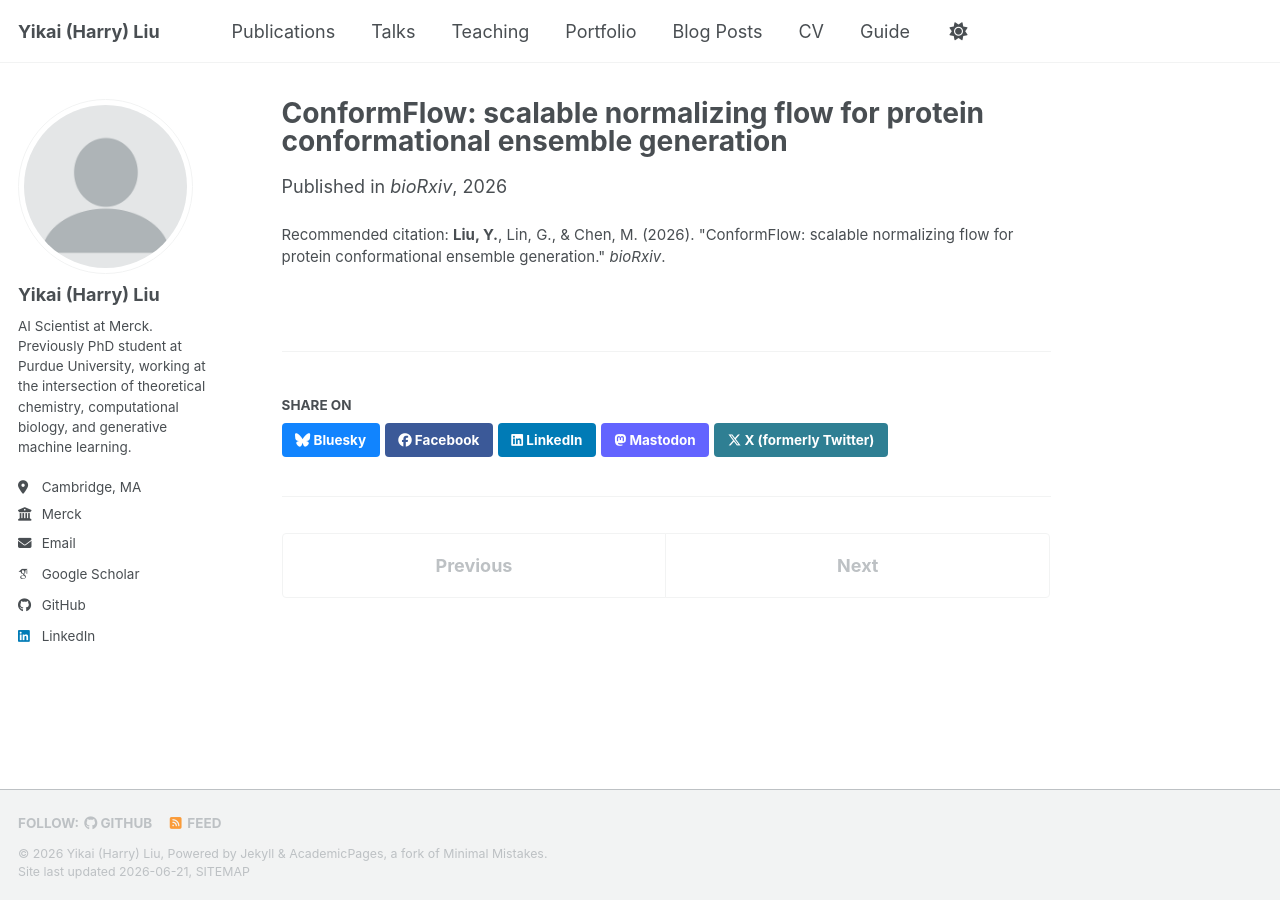
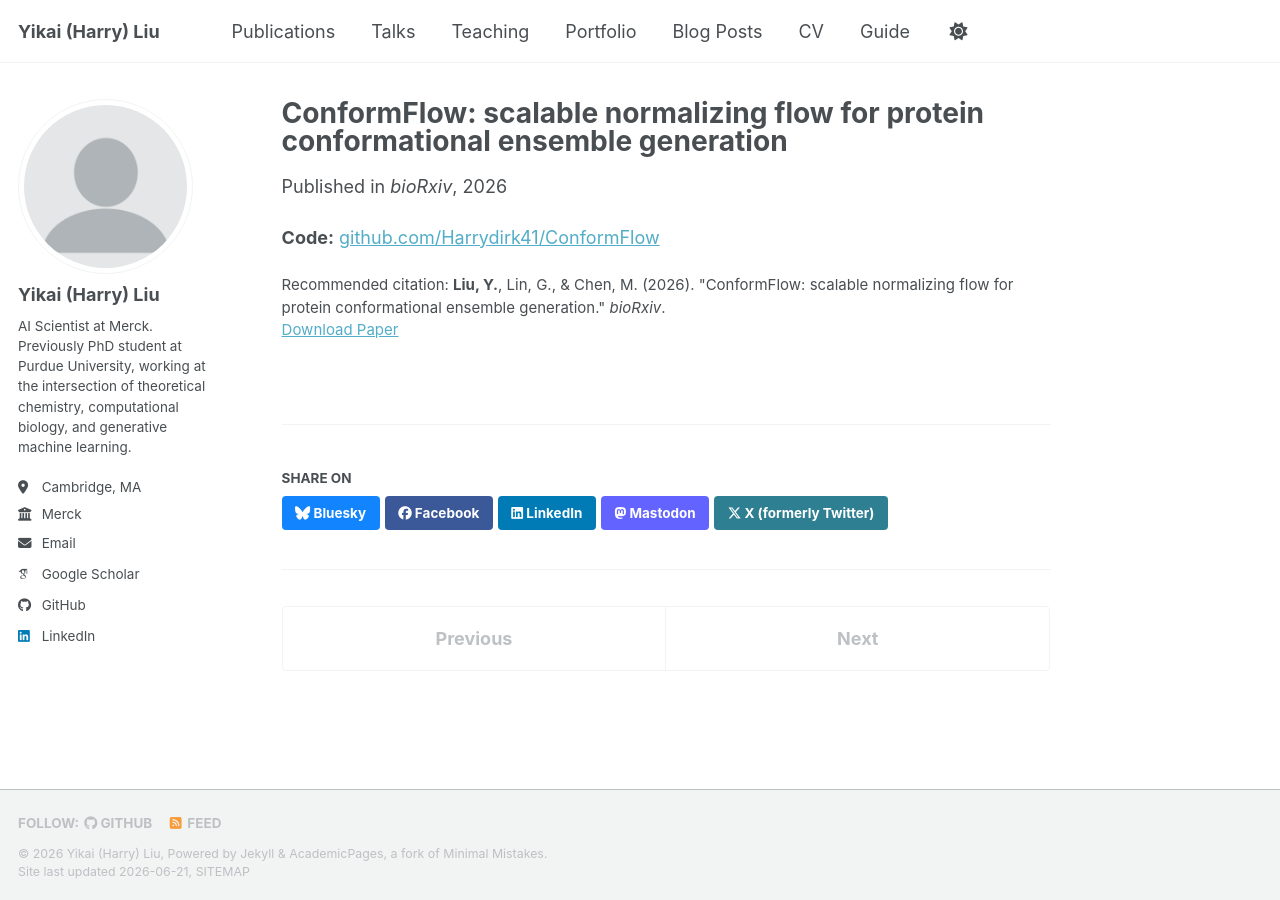
Before and after one commit to Harrydirk41/Harrydirk41.github.io, a Jekyll site: the page built from _publications/2026-06-01-conformflow.md, in a window 1280 px wide. Built offline with Jekyll 4.4.1, drawn with Linux system fonts in a browser that asks for light colours; some web fonts are replaced; a script bundle is joined from its source files by our own code; library files that are not in the unit come from our copies.

Commit message:
Add paper download links and code repo links to publications

```diff
--- a/_publications/2026-06-01-conformflow.md
+++ b/_publications/2026-06-01-conformflow.md
@@ -4,7 +4,10 @@ collection: publications
 category: manuscripts
 permalink: /publication/2026-conformflow
 excerpt: 'A scalable normalizing flow for generating protein conformational ensembles.'
-date: 2026-06-01
+date: 2026-06-12
 venue: 'bioRxiv'
+paperurl: 'https://www.biorxiv.org/content/10.64898/2026.06.12.731927v1'
 citation: '<b>Liu, Y.</b>, Lin, G., &amp; Chen, M. (2026). &quot;ConformFlow: scalable normalizing flow for protein conformational ensemble generation.&quot; <i>bioRxiv</i>.'
 ---
+
+**Code:** [github.com/Harrydirk41/ConformFlow](https://github.com/Harrydirk41/ConformFlow)
```
Also changed, not shown: _publications/2024-01-15-compartment-model-mab.md (+1 -0 lines), _publications/2024-04-01-unbiasing-enhanced-sampling.md (+1 -0 lines), _publications/2025-01-15-esmadam.md (+2 -1 lines), _publications/2026-04-01-protdyn.md (+2 -0 lines).
